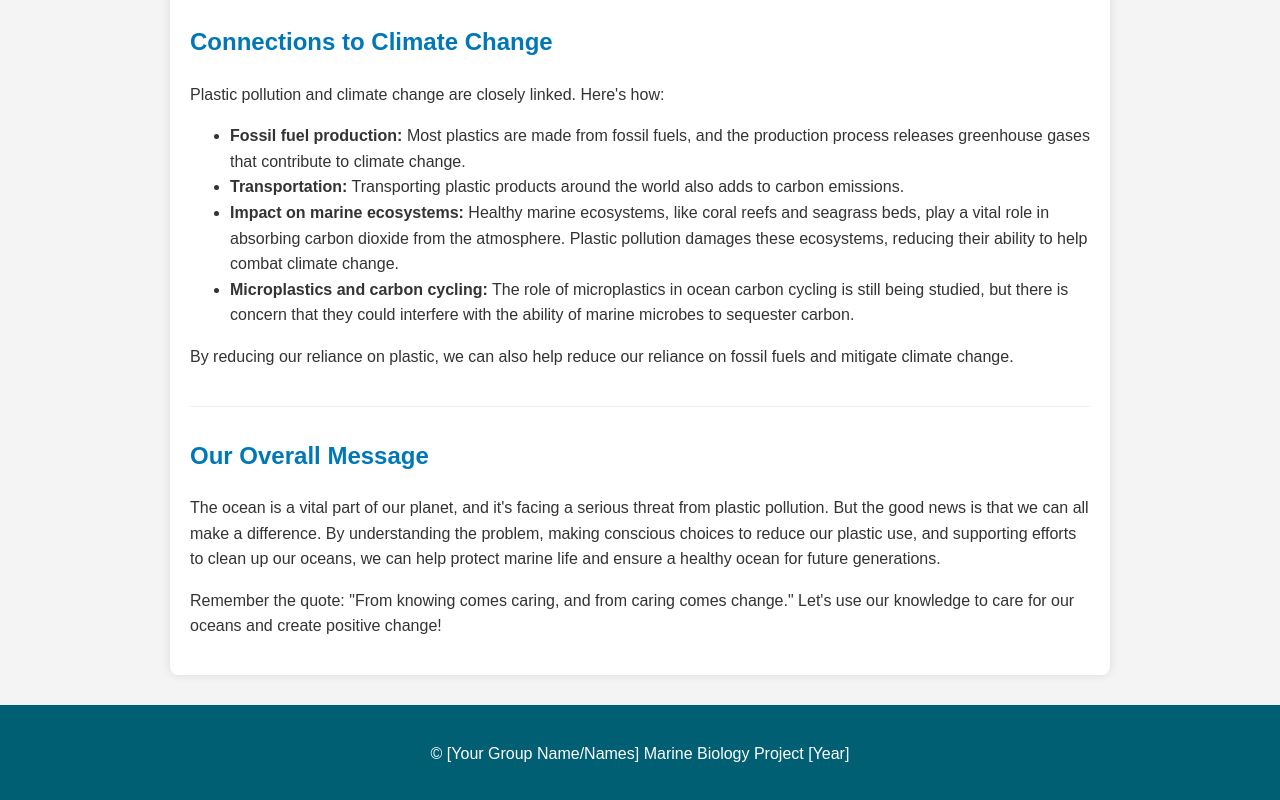
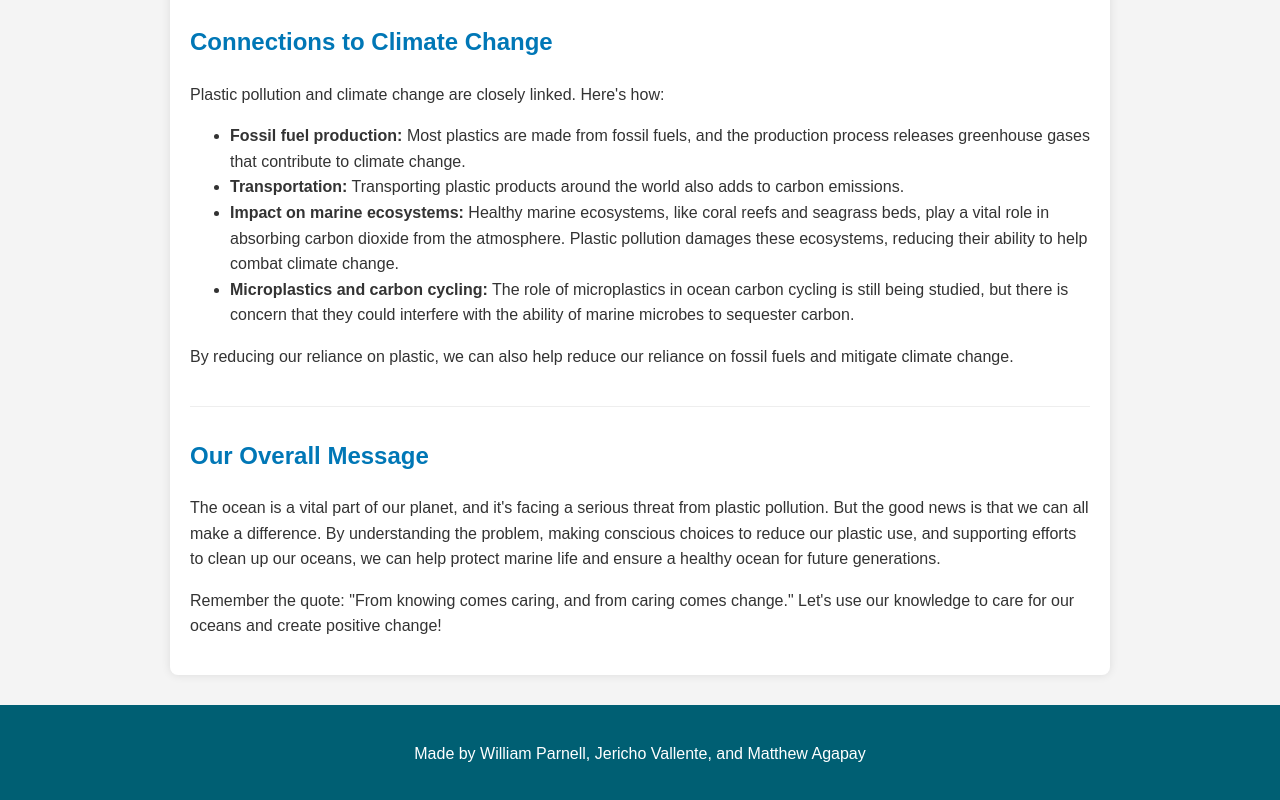
Before and after one commit to MatthewAgapay/Marine-Bio-Website, a plain HTML site: page index.html in a window 1280 px wide. Shown: the part 2311-3111 px from the top of the page. Drawn offline with Linux system fonts and the light colour scheme.

Commit message:
Update index.html

```diff
--- a/index.html
+++ b/index.html
@@ -101,7 +101,7 @@
     </main>
 
     <footer>
-        <p>&copy; [Your Group Name/Names] Marine Biology Project [Year]</p>
+        <p>Made by William Parnell, Jericho Vallente, and Matthew Agapay</p>
     </footer>
 
     <script src="index.js"></script> <!-- Corrected JavaScript filename -->
```
